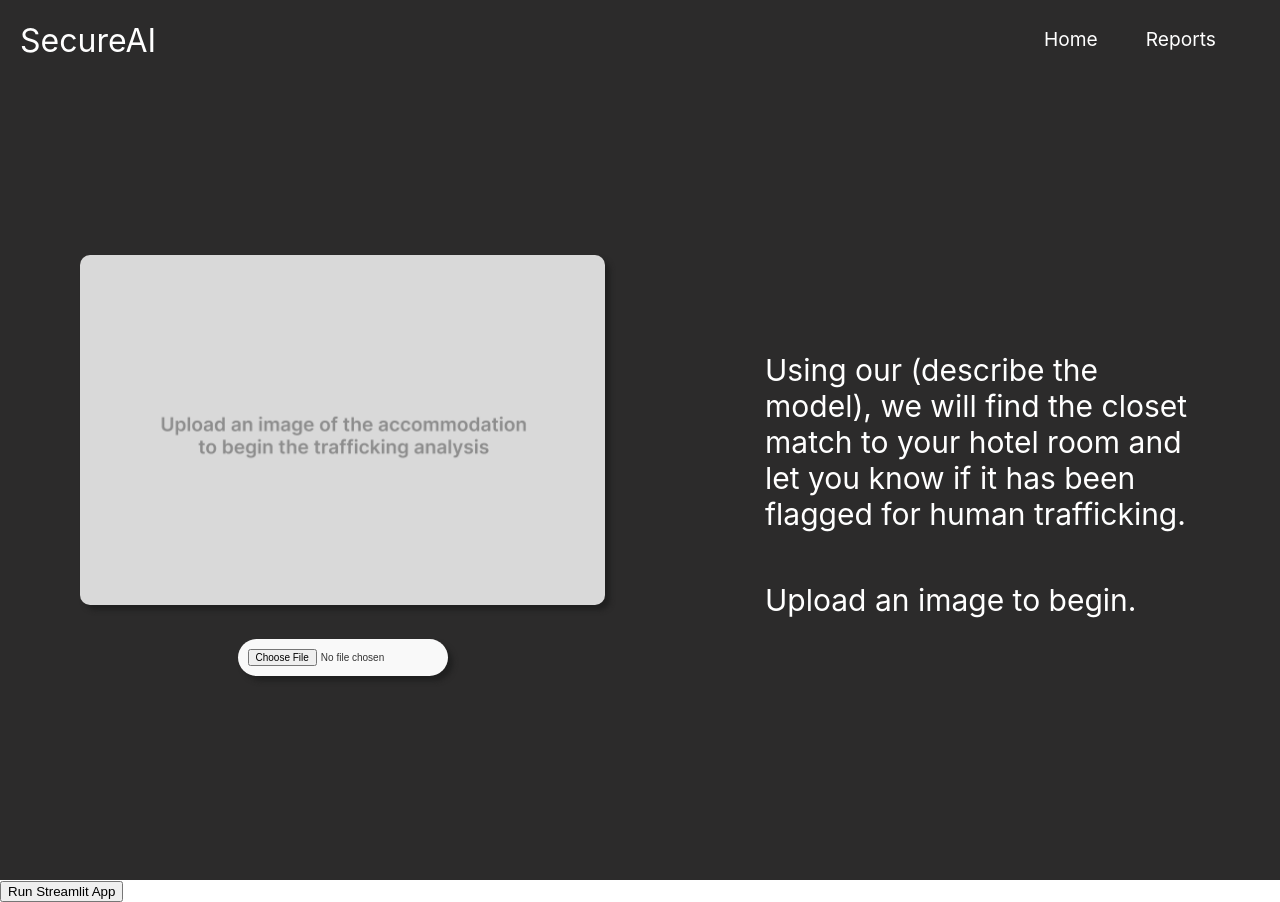
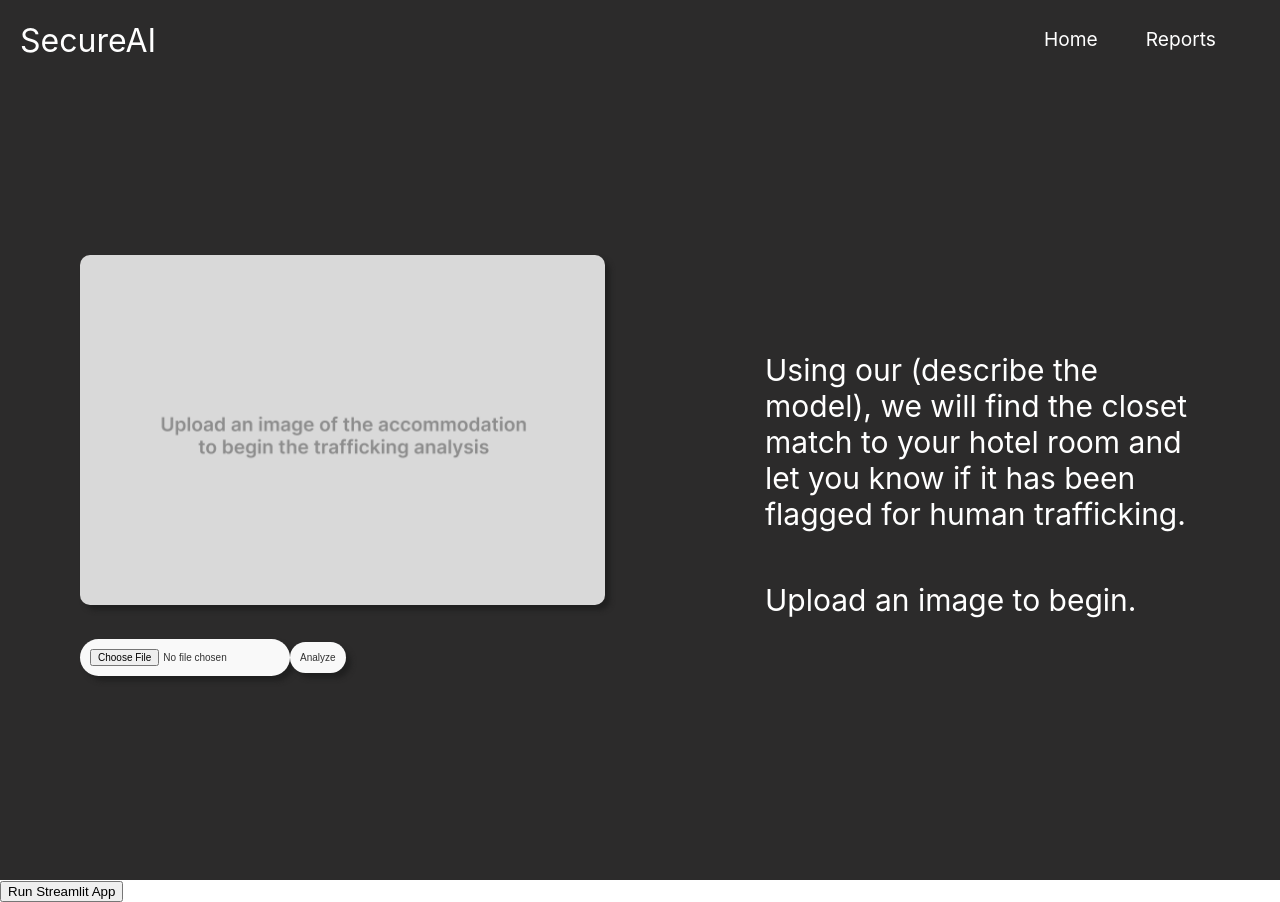
Before and after one commit to adriannapinzariu/secureAI, a React (Create React App) app: page /results in a window 1280 px wide. Built offline with nearby package versions, Linux system fonts and the light colour scheme.

Commit message:
trying again

```diff
--- a/src/App.css
+++ b/src/App.css
@@ -136,13 +136,13 @@
 
 .upload-container {
   display: flex;
-  flex-direction: column;
+  padding-bottom: 30px;
   align-items: center;
-  padding-bottom: 30px;
 }
 
 .upload-button {
-  padding: 10px 20px;
+  /* padding: 10px 20px; */
+  padding-bottom: 30px;
   background-color: #f9f9f9;
   border: none;
   border-radius: 20px;
@@ -153,3 +153,17 @@
   position:relative;
   box-shadow: 5px 5px 5px rgb(32, 32, 32);
 }
+
+.analyze-button {
+  /* padding: 10px 20px; */
+  padding-bottom: 30px;
+  background-color: #f9f9f9;
+  border: none;
+  border-radius: 20px;
+  cursor: pointer;
+  font-size: 10px;
+  color: #333;
+  padding:1em;
+  position:relative;
+  box-shadow: 5px 5px 5px rgb(32, 32, 32);
+}
--- a/src/Results.js
+++ b/src/Results.js
@@ -5,6 +5,7 @@ const Results = () => {
 
   //adds uploaded image to image-contaiber
   const [uploadedImage, setUploadedImage] = useState(null);
+  const [imageData, setImageData] = useState(null); // State variable to store the image data
 
   const handleImageUpload = (event) => {
     const file = event.target.files[0];
@@ -12,6 +13,7 @@ const Results = () => {
 
     reader.onload = () => {
       setUploadedImage(reader.result);
+      setImageData(reader.result); // Save the image data to the state variable
     };
 
     if (file) {
@@ -19,7 +21,11 @@ const Results = () => {
     }
   };
 
-
+  // //want to send ImageData to Streamlit
+  const useImageData = () => {
+    // Do something with the imageData variable
+    console.log(imageData);
+  };
 
   return (
     <div className="container">
@@ -33,6 +39,7 @@ const Results = () => {
         </div>
         <div className="upload-container">
           <input type="file" onChange={handleImageUpload} className="upload-button" accept="image/*" />
+          <button className="analyze-button" onClick={useImageData}>Analyze</button>
         </div>
       </div>
 
```
